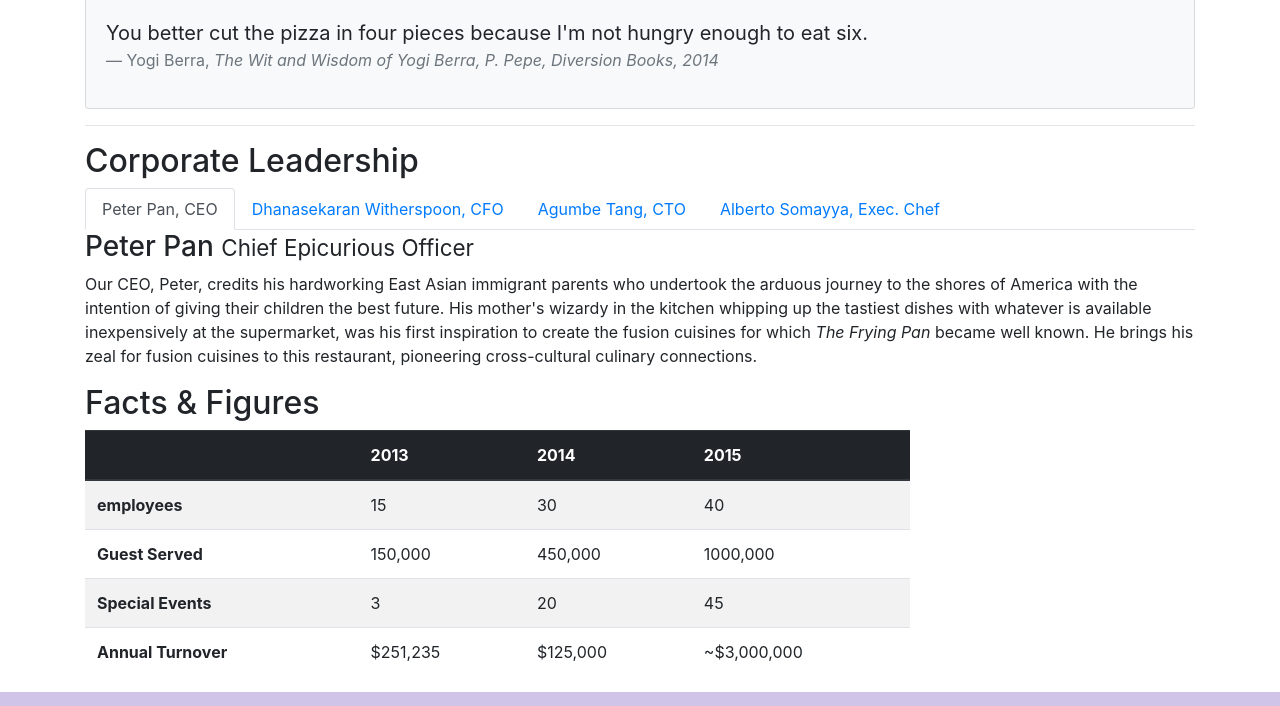
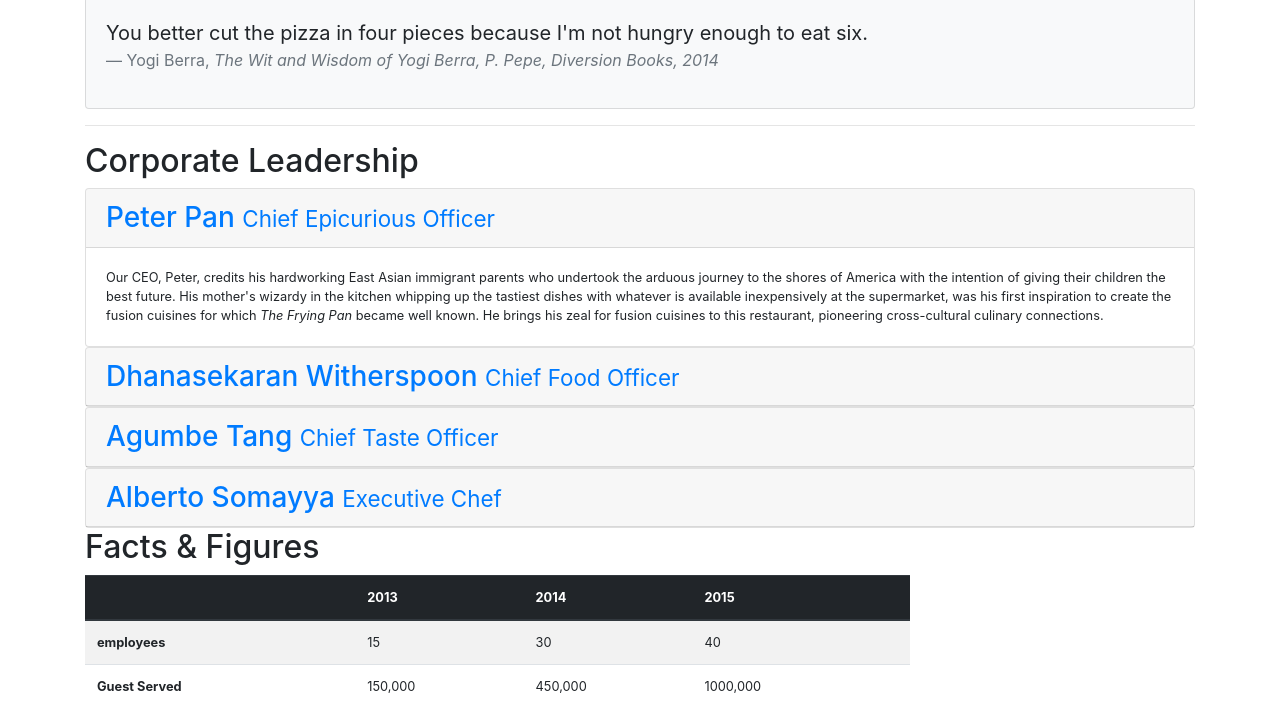
Before and after one commit to xiaohua2003/bootstrap-exercise, a website: page aboutus.html in a window 1280 px wide. Shown: the part 762-1468 px from the top of the page. Drawn offline with nearby package versions, Linux system fonts and the light colour scheme.

Commit message:
accordion

```diff
--- a/aboutus.html
+++ b/aboutus.html
@@ -108,37 +108,45 @@
         <div class="row">
             <div class="col-12">
                 <h2>Corporate Leadership</h2>
-                <ul class="nav nav-tabs" data-tabs="tabs">
-                    <li class="nav-item">
-                        <a class="nav-link active" role="tab" data-toggle="tab" href="#peter">Peter Pan, CEO</a>
-                    </li>
-                    <li class="nav-item">
-                        <a class="nav-link" role="tab" data-toggle="tab" href="#dhanasekaran">Dhanasekaran Witherspoon, CFO</a>
-                    </li>
-                    <li class="nav-item">
-                        <a class="nav-link" href="#agumbe"role="tab"
-                          data-toggle="tab">Agumbe Tang, CTO</a>
-                      </li>
-                    <li class="nav-item">
-                        <a class="nav-link" role="tab" data-toggle="tab" href="#alberto">Alberto Somayya, Exec. Chef</a>
-                    </li>
-                </ul>
-                <div class="tab-content">
-                    <div class="tab-pane fade show active" id="peter" role="tabpanel">
-                        <h3>Peter Pan <small>Chief Epicurious Officer</small></h3>
-                        <p class="d-none d-sm-block">Our CEO, Peter, credits his hardworking East Asian immigrant parents who undertook the arduous journey to the shores of America with the intention of giving their children the best future. His mother's wizardy in the kitchen whipping up the tastiest dishes with whatever is available inexpensively at the supermarket, was his first inspiration to create the fusion cuisines for which <em>The Frying Pan</em> became well known. He brings his zeal for fusion cuisines to this restaurant, pioneering cross-cultural culinary connections.</p>
+                <div id="accordion">
+                    <div class="card">
+                        <div class="card-header">
+                            <h3 class="mb-0"><a data-toggle="collapse" href="#peter">Peter Pan <small>Chief Epicurious Officer</a></h3>
+                        </div>
+                       <div class="collapse show" data-parent="accordion" id="peter">
+                           <div class="card-body">
+                            Our CEO, Peter, credits his hardworking East Asian immigrant parents who undertook the arduous journey to the shores of America with the intention of giving their children the best future. His mother's wizardy in the kitchen whipping up the tastiest dishes with whatever is available inexpensively at the supermarket, was his first inspiration to create the fusion cuisines for which <em>The Frying Pan</em> became well known. He brings his zeal for fusion cuisines to this restaurant, pioneering cross-cultural culinary connections.
+                           </div>
+                       </div>
                     </div>
-                    <div class="tab-pane fade" id="dhanasekaran" role="tabpanel">
-                        <h3>Dhanasekaran Witherspoon <small>Chief Food Officer</small></h3>
-                        <p class="d-none d-sm-block" >Our CFO, Danny, as he is affectionately referred to by his colleagues, comes from a long established family tradition in farming and produce. His experiences growing up on a farm in the Australian outback gave him great appreciation for varieties of food sources. As he puts it in his own words, <em>Everything that runs, wins, and everything that stays, pays!</em></p>
+                    <div class="card">
+                        <div class="card-header">
+                            <h3 class='mb-0'><a data-toggle="collapse" href="#danny">Dhanasekaran Witherspoon <small>Chief Food Officer</small></a></h3>
+                        </div>
+                        <div class="collapse" data-parent="accordion" id="danny">
+                            <div class="card-body">
+                                Our CFO, Danny, as he is affectionately referred to by his colleagues, comes from a long established family tradition in farming and produce. His experiences growing up on a farm in the Australian outback gave him great appreciation for varieties of food sources. As he puts it in his own words, <em>Everything that runs, wins, and everything that stays, pays!</em>
+                            </div>
+                        </div>
                     </div>
-                    <div class="tab-pane fade" id="agumbe" role="tabpanel">
-                        <h3>Agumbe Tang <small>Chief Taste Officer</small></h3>
-                        <p class="d-none d-sm-block">Blessed with the most discerning gustatory sense, Agumbe, our CTO, personally ensures that every dish that we serve meets his exacting tastes. Our chefs dread the tongue lashing that ensues if their dish does not meet his exacting standards. He lives by his motto, <em>You click only if you survive my lick.</em></p>
+                    <div class="card">
+                        <div class="card-header">
+                         <h3 class="mb-0"><a href="#agumbe" data-toggle="collapse">Agumbe Tang <small>Chief Taste Officer</small></a></h3>
+                        </div>
+                        <div class="collapse" data-parent="accordion" id="agumbe">
+                            <div class="card-body">
+                                <p class="d-none d-sm-block"> Blessed with the most discerning gustatory sense, Agumbe, our CTO, personally ensures that every dish that we serve meets his exacting tastes. Our chefs dread the tongue lashing that ensues if their dish does not meet his exacting standards. He lives by his motto, <em>You click only if you survive my lick.</em></p>
+                            </div>
+                        </div>
                     </div>
-                    <div class="tab-pane fade" id="alberto" role="tabpanel">
-                       <h3>Alberto Somayya <small>Executive Chef</small></h3>
-                       <p class="d-none d-sm-block" >Award winning three-star Michelin chef with wide International experience having worked closely with whos-who in the culinary world, he specializes in creating mouthwatering Indo-Italian fusion experiences. He says, <em>Put together the cuisines from the two craziest cultures, and you get a winning hit! Amma Mia!</em></p>
+                    <div class="card">
+                        <div class="card-header">
+                            <h3 class="mb-0"><a href="#alberto" data-toggle="collapse">Alberto Somayya <small>Executive Chef</small></a></h3>
+                        </div>
+                        <div class="collapse" data-parent="accordion" id="alberto">
+                            <div class="card-body">
+                                Award winning three-star Michelin chef with wide International experience having worked closely with whos-who in the culinary world, he specializes in creating mouthwatering Indo-Italian fusion experiences. He says, <em>Put together the cuisines from the two craziest cultures, and you get a winning hit! Amma Mia!</em>                         </div>
+                       </div>
                     </div>
                 </div>
             </div>
```
